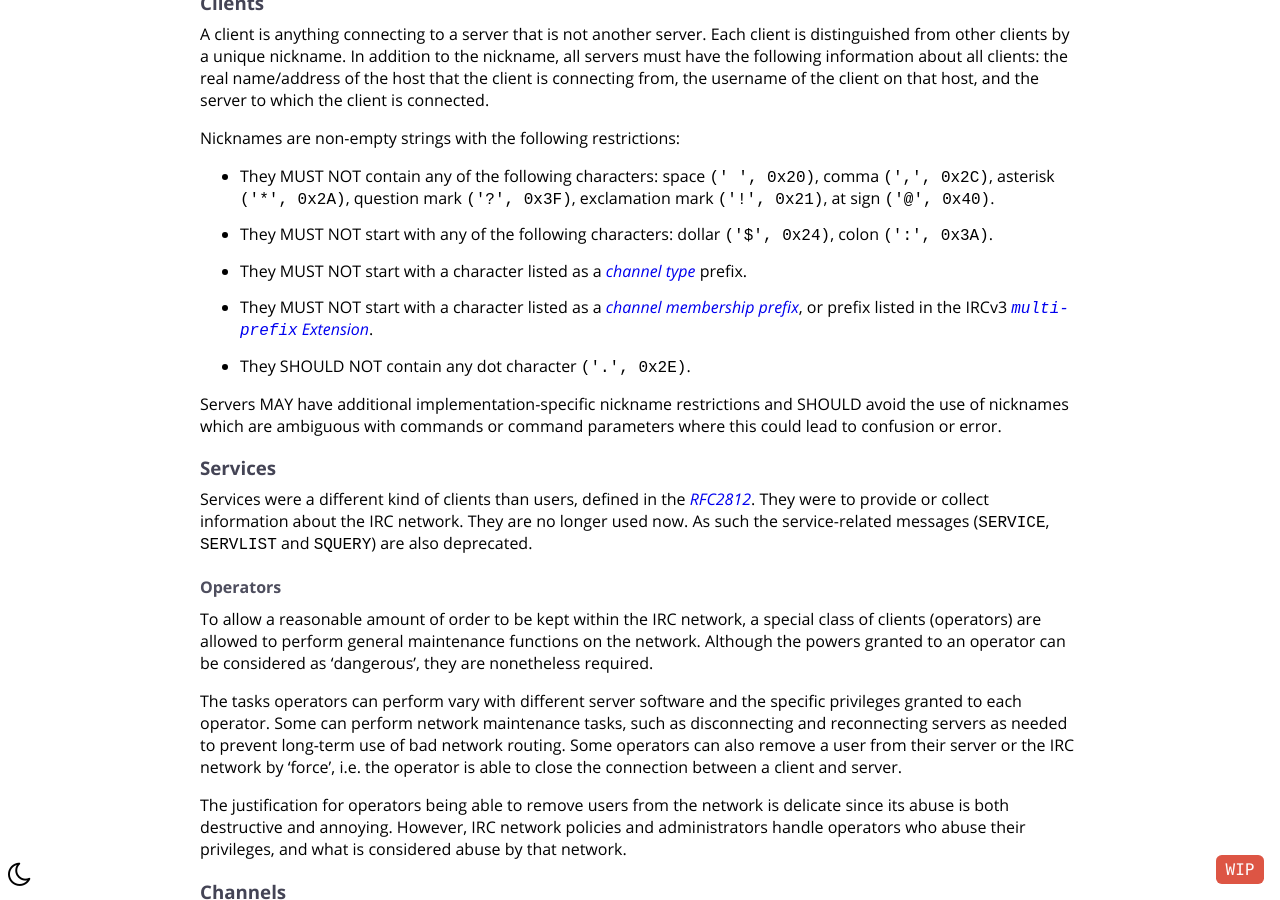
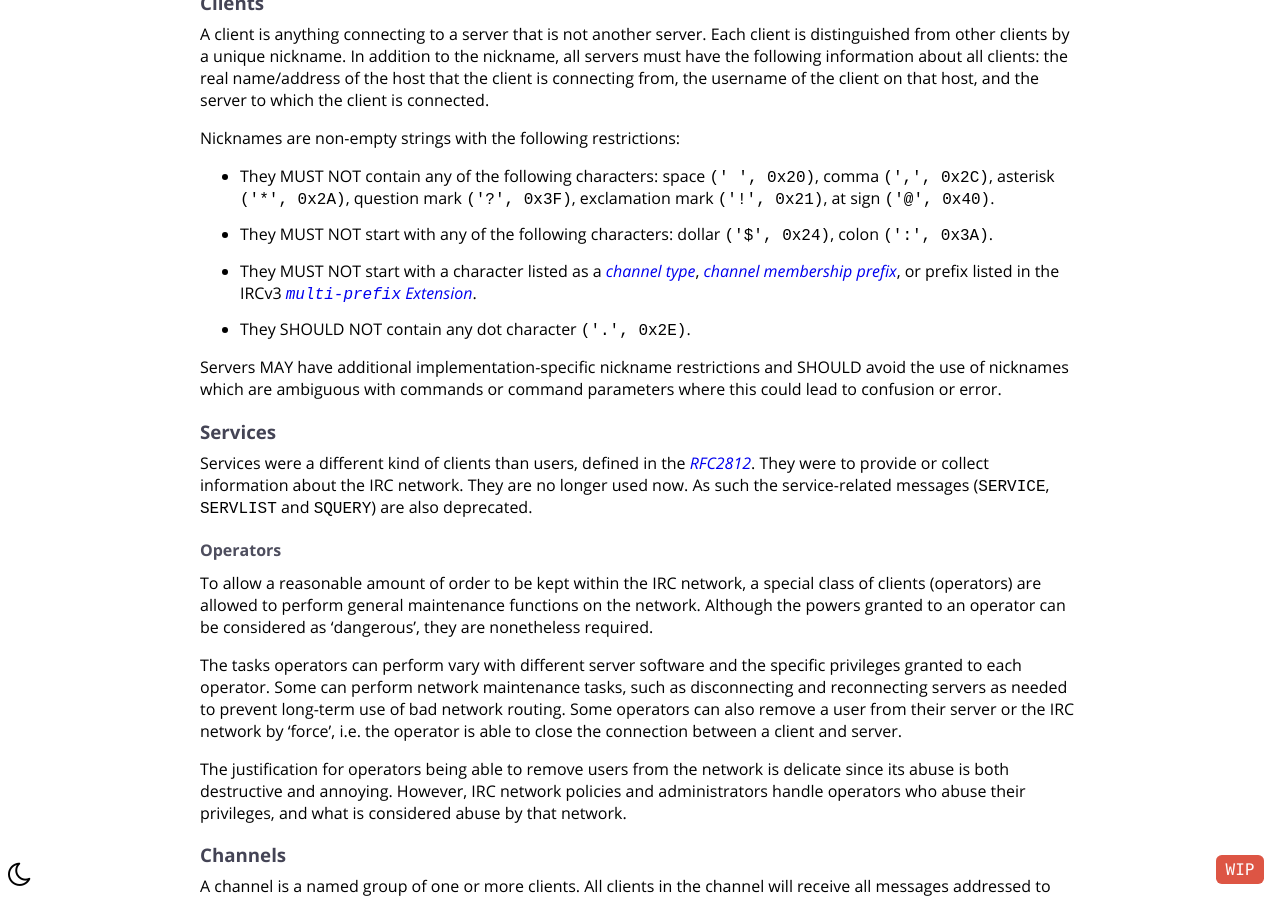
Before and after one commit to ircdocs/modern-irc, a Jekyll site: the page built from index.md, in a window 1280 px wide and 900 px high, scrolled down 8820 px. Built offline with Jekyll 4.4.1, drawn with Linux system fonts in a browser that asks for light colours; the table of contents is made by our own code.

Commit message:
Merge the MUST NOT lines related to prefixes together

```diff
--- a/_includes/concepts.md
+++ b/_includes/concepts.md
@@ -54,8 +54,7 @@ Nicknames are non-empty strings with the following restrictions:
 
 - They MUST NOT contain any of the following characters: space `(' ', 0x20)`, comma `(',', 0x2C)`, asterisk `('*', 0x2A)`, question mark `('?', 0x3F)`, exclamation mark `('!', 0x21)`, at sign `('@', 0x40)`.
 - They MUST NOT start with any of the following characters: dollar `('$', 0x24)`, colon `(':', 0x3A)`.
-- They MUST NOT start with a character listed as a [channel type](#channel-types) prefix.
-- They MUST NOT start with a character listed as a [channel membership prefix](#channel-membership-prefixes), or prefix listed in the IRCv3 [`multi-prefix` Extension](https://ircv3.net/specs/extensions/multi-prefix).
+- They MUST NOT start with a character listed as a [channel type](#channel-types), [channel membership prefix](#channel-membership-prefixes), or prefix listed in the IRCv3 [`multi-prefix` Extension](https://ircv3.net/specs/extensions/multi-prefix).
 - They SHOULD NOT contain any dot character `('.', 0x2E)`.
 
 Servers MAY have additional implementation-specific nickname restrictions and SHOULD avoid the use of nicknames which are ambiguous with commands or command parameters where this could lead to confusion or error.
```
